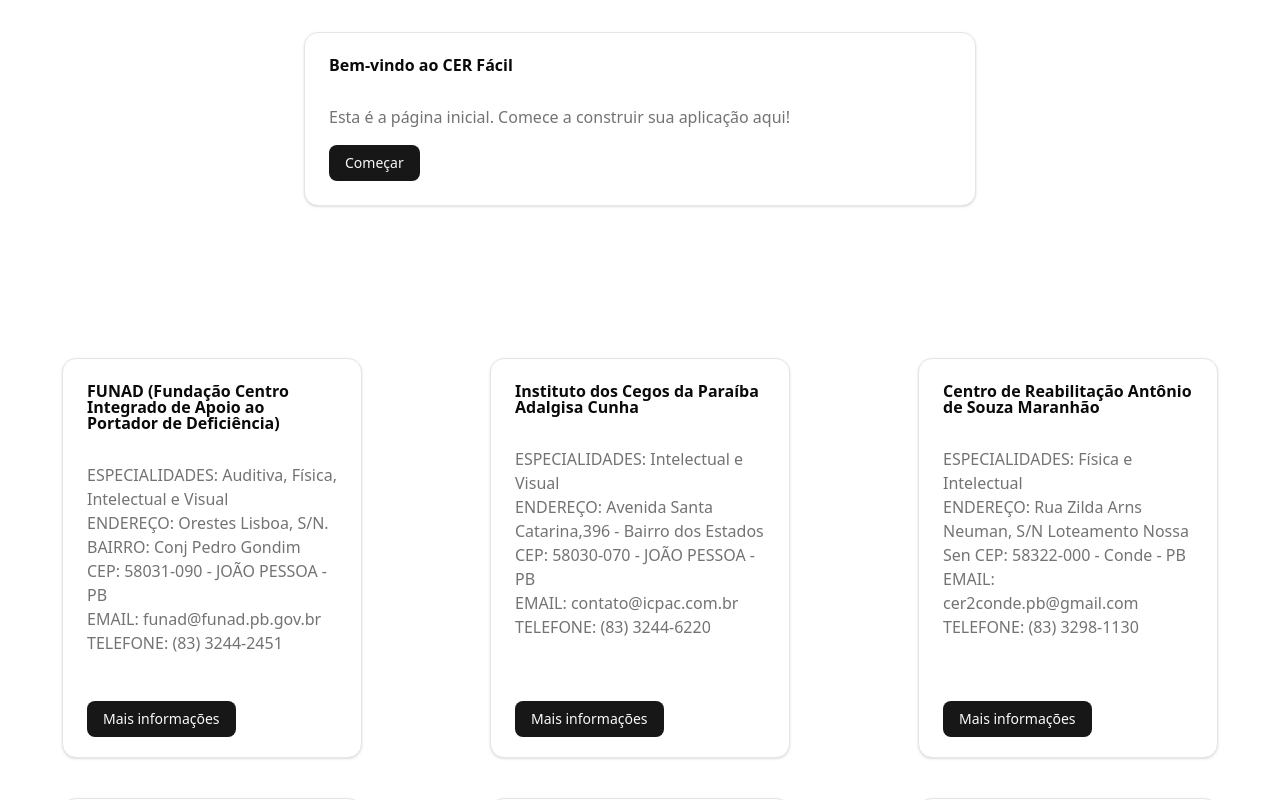
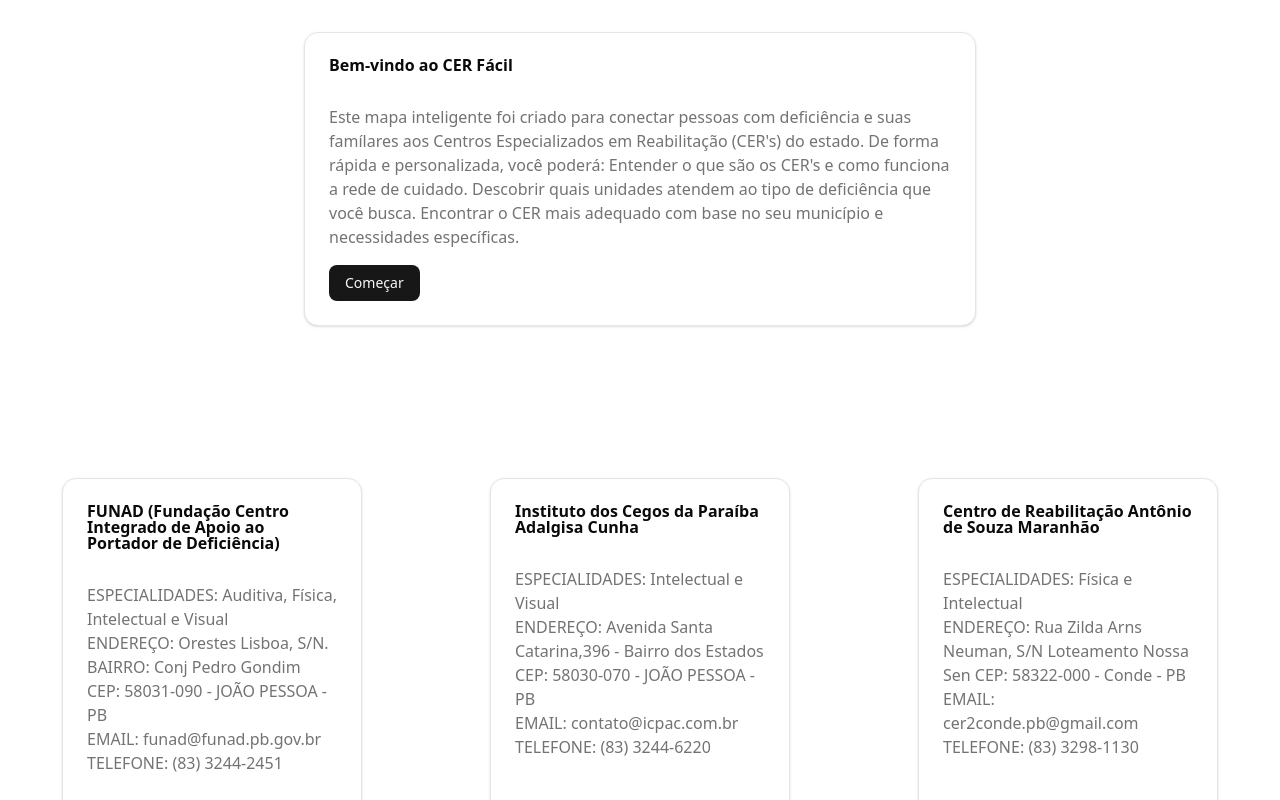
Before and after one commit to gustavdlima/cer-facil, a React (Vite) app: page / in a window 1280 px wide. Shown: the top 800 px of the page. Built offline with nearby package versions, Linux system fonts and the light colour scheme.

Commit message:
Update Home.tsx

```diff
--- a/src/pages/home/Home.tsx
+++ b/src/pages/home/Home.tsx
@@ -12,7 +12,13 @@
         </CardHeader>
         <CardContent>
           <p className="text-muted-foreground mb-4">
-            Esta é a página inicial. Comece a construir sua aplicação aqui!
+            Este mapa inteligente foi criado para conectar pessoas com deficiência e suas famílares aos Centros Especializados em Reabilitação (CER's) do estado. De forma rápida e personalizada, você poderá:
+
+Entender o que são os CER's e como funciona a rede de cuidado.
+
+Descobrir quais unidades atendem ao tipo de deficiência que você busca.
+
+Encontrar o CER mais adequado com base no seu município e necessidades específicas.
           </p>
           <Button>Começar</Button>
         </CardContent>
```
